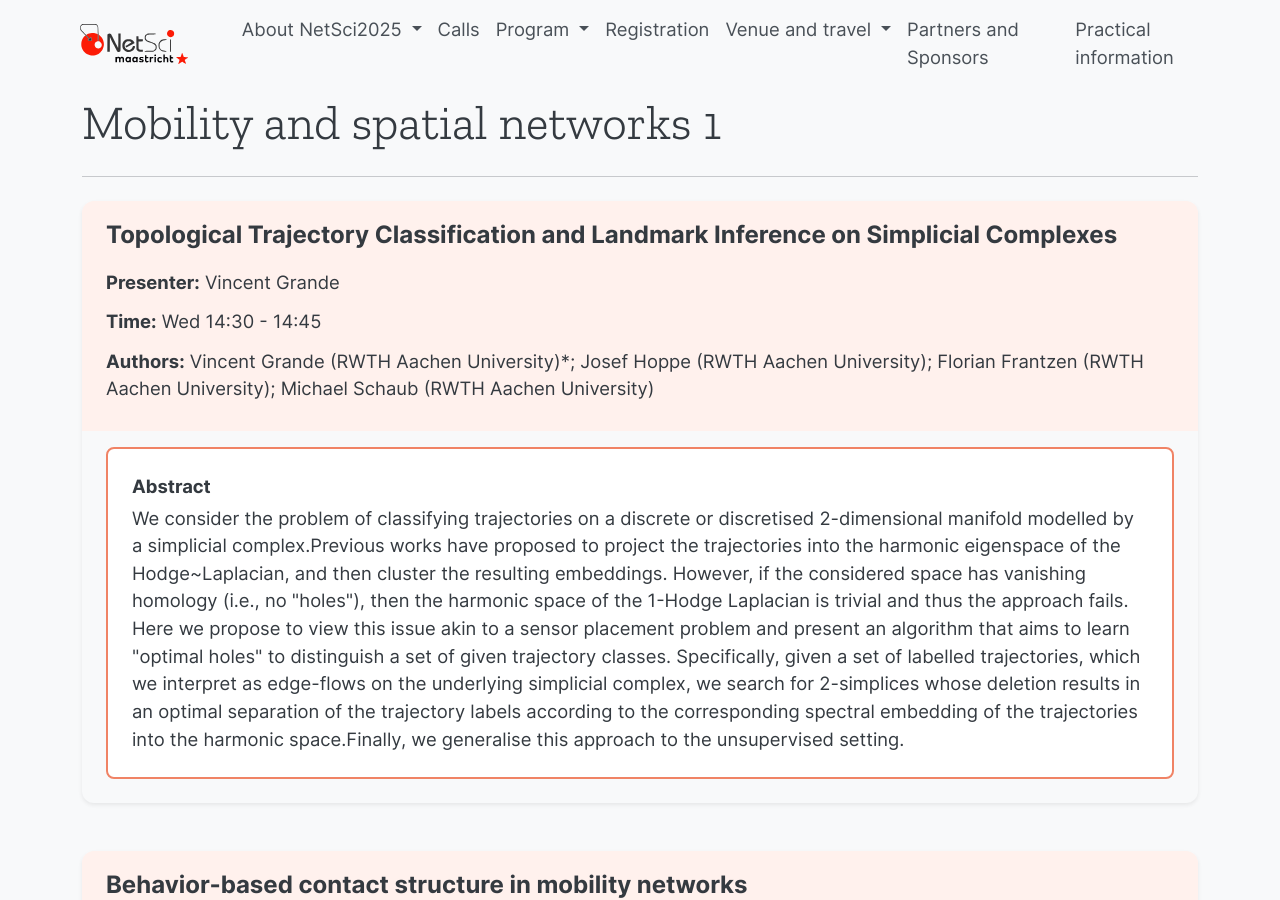
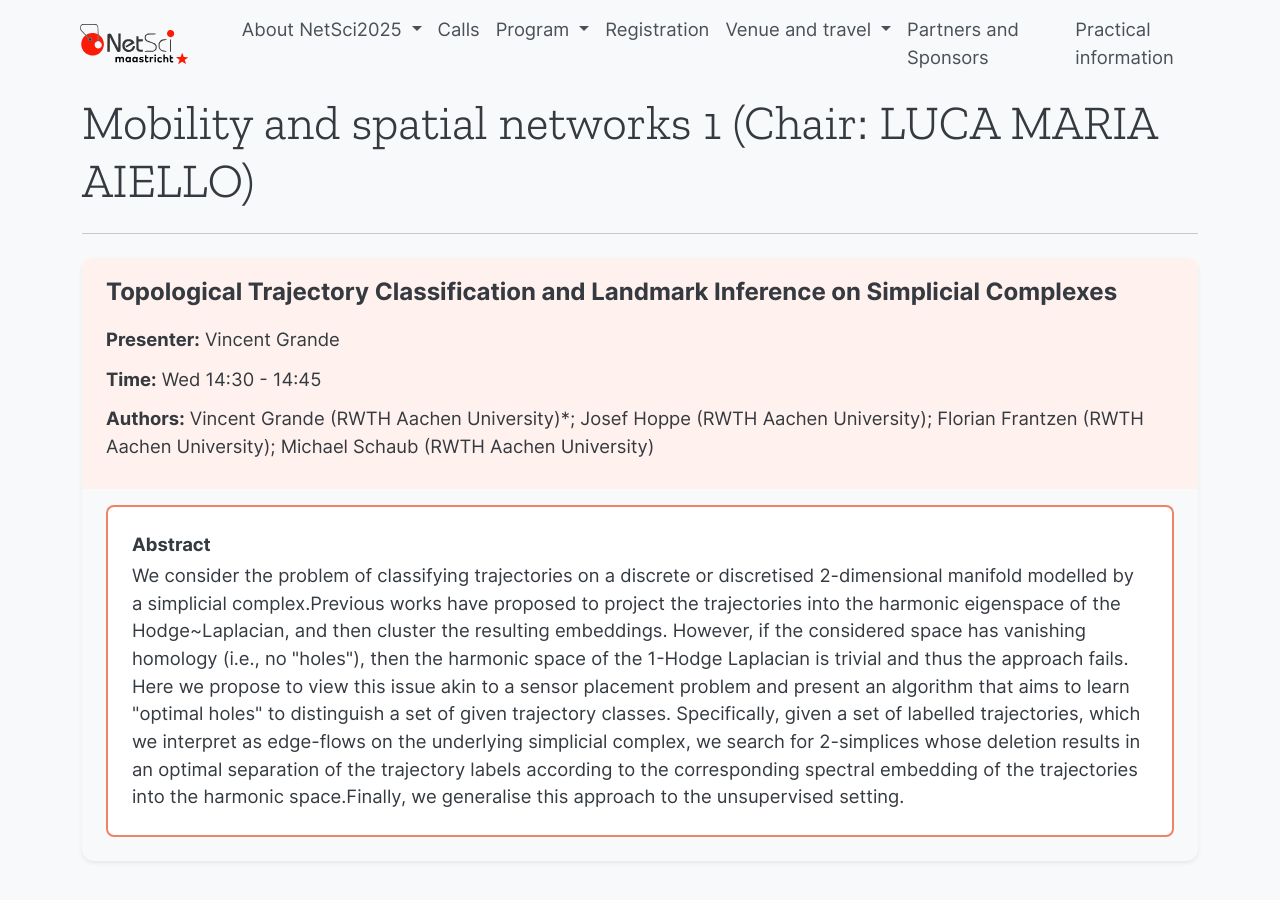
Before and after one commit to NetSci2025/netsci2025.github.io, a Jekyll site: the page built from _parallel/mobility-and-spatial-networks-1.md, in a window 1280 px wide and 900 px high. Built offline with Jekyll 4.4.1, drawn with Linux system fonts in a browser that asks for light colours.

Commit message:
Update mobility-and-spatial-networks-1.md

```diff
--- a/_parallel/mobility-and-spatial-networks-1.md
+++ b/_parallel/mobility-and-spatial-networks-1.md
@@ -1,6 +1,6 @@
 ---
 layout: parallel
-title: "Mobility and spatial networks 1"
+title: "Mobility and spatial networks 1 (Chair: LUCA MARIA AIELLO)"
 slug: mobility-and-spatial-networks-1
 permalink: /parallel/mobility-and-spatial-networks-1/
 ---
```
